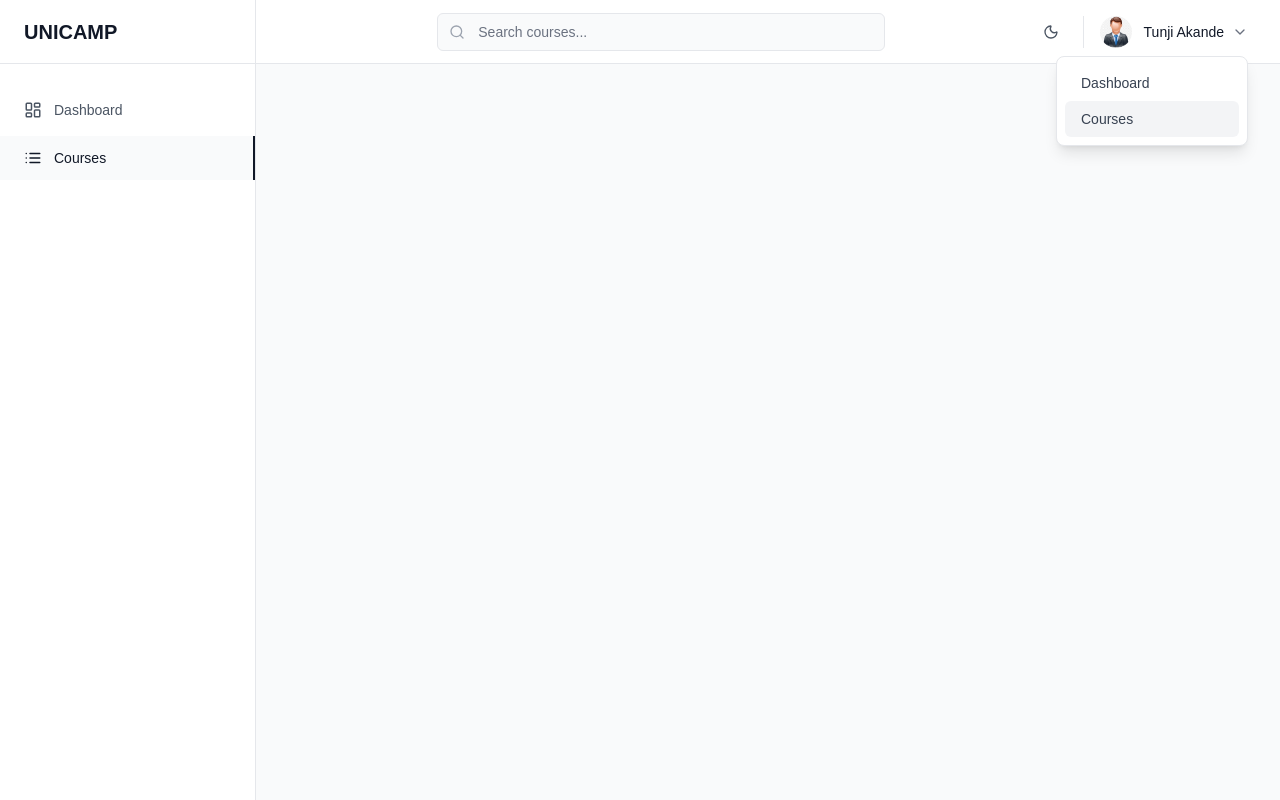
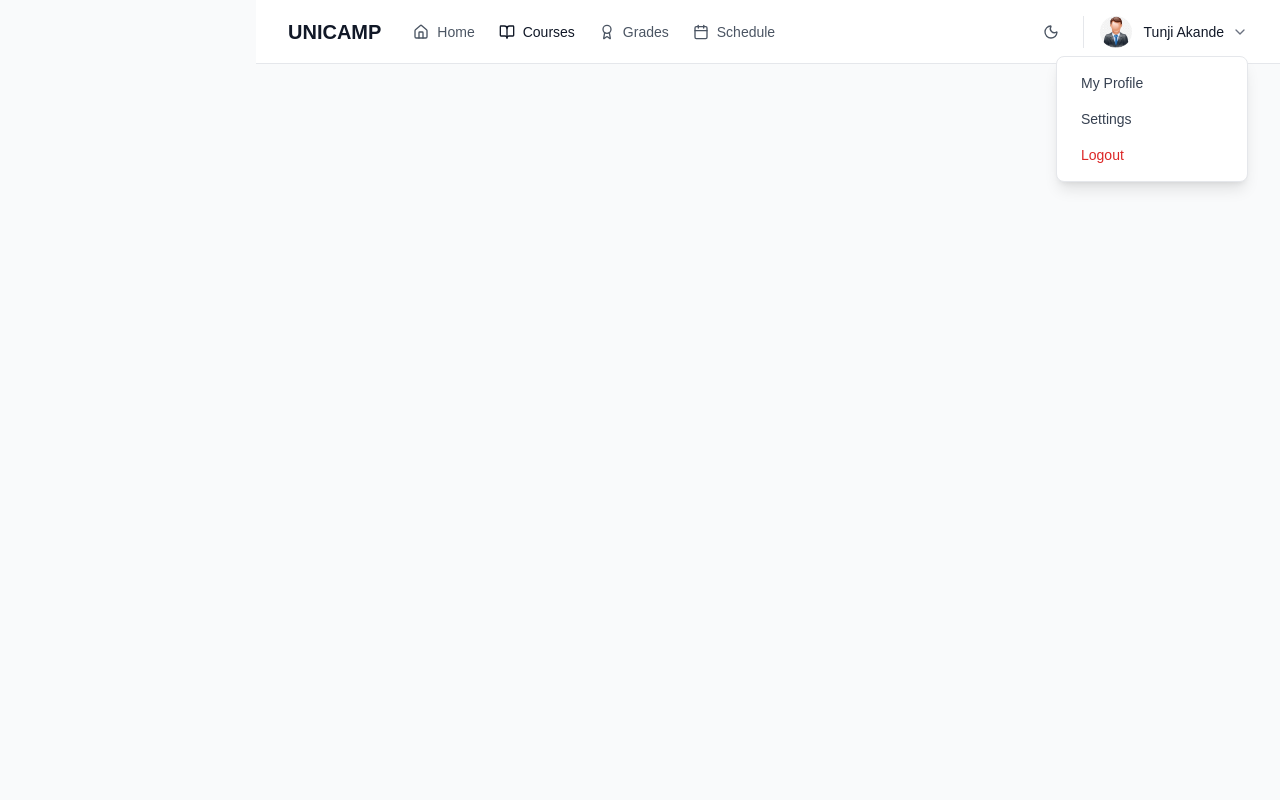
Before and after one commit to Tun95/my_unicamp, a React (Vite) app in the folder frontend_client/: page /courses in a window 1280 px wide. Both pictures are taken after a click on the button "Tunji Akande". Built offline with nearby package versions, Linux system fonts and the light colour scheme; a web font is replaced by a local one.

Commit message:
FEAT: update nav bar and side for client

```diff
--- a/frontend_client/src/common/navbar/Navbar.tsx
+++ b/frontend_client/src/common/navbar/Navbar.tsx
@@ -1,20 +1,25 @@
 import { useState, useRef, useEffect } from "react";
-import { Search, Moon, Sun, ChevronDown, Menu } from "lucide-react";
-import { Link, NavLink, useNavigate } from "react-router-dom";
+import {
+  Moon,
+  Sun,
+  ChevronDown,
+  Menu,
+  Home,
+  BookOpen,
+  Calendar,
+  Award,
+} from "lucide-react";
+import { Link, NavLink, } from "react-router-dom";
 
 import user_image from "../../assets/users.png";
 import Sidebar from "../sidebar/Sidebar";
-import { useSearch, useTheme } from "../../custom hooks/Hooks";
+import { useTheme } from "../../custom hooks/Hooks";
 
 function Navbar() {
   const [mobileSidebarOpen, setMobileSidebarOpen] = useState(false);
   const { theme, toggleTheme } = useTheme();
   const [showProfileDropdown, setShowProfileDropdown] = useState(false);
   const profileRef = useRef<HTMLDivElement>(null);
-
-  const navigate = useNavigate();
-
-  const { globalSearch, setGlobalSearch } = useSearch();
 
   // Handle click outside dropdown
   useEffect(() => {
@@ -31,48 +36,45 @@ function Navbar() {
     return () => document.removeEventListener("mousedown", handleClickOutside);
   }, []);
 
-  const handleSearchChange = (value: string) => {
-    setGlobalSearch(value);
-  };
-
-  const handleKeyPress = (e: React.KeyboardEvent<HTMLInputElement>) => {
-    if (e.key === "Enter" && globalSearch.trim()) {
-      navigate("/courses");
-    }
-  };
+  const navItems = [
+    { icon: Home, label: "Home", path: "/" },
+    { icon: BookOpen, label: "Courses", path: "/courses" },
+    { icon: Award, label: "Grades", path: "/grades" },
+    { icon: Calendar, label: "Schedule", path: "/schedule" },
+  ];
 
   return (
     <>
       <header className="header sticky top-0 h-16 flex items-center justify-between px-8 max-900px:px-4 max-480px:px-2 bg-white dark:bg-gray-800 border-b border-gray-200 dark:border-gray-700 transition-all z-20">
-        {/* Left section: Logo and date range chips */}
-        <div className="flex items-center gap-6">
+        {/* Left section: Logo and navigation links */}
+        <div className="flex items-center gap-8">
           {/* Logo */}
-          <div className="max-900px:flex hidden items-center">
           <Link
             to="/"
             className="font-display text-xl font-semibold text-gray-900 dark:text-white"
           >
             UNICAMP
           </Link>
-          </div>
-        </div>
 
-        {/* Middle section: Search bar */}
-        <div className="max-900px:hidden flex items-center gap-6 flex-1 justify-center">
-          <div className="relative max-w-md flex-1">
-            <Search
-              className="absolute left-3 top-1/2 -translate-y-1/2 text-gray-400 dark:text-gray-500"
-              size={16}
-            />
-            <input
-              type="text"
-              placeholder="Search courses..."
-              value={globalSearch}
-              onChange={(e) => handleSearchChange(e.target.value)}
-              onKeyDown={handleKeyPress}
-              className="w-full bg-gray-50 dark:bg-gray-900 text-gray-900 dark:text-white placeholder-gray-500 dark:placeholder-gray-400 pl-10 pr-4 py-2 rounded-md border border-gray-200 dark:border-gray-700 focus:outline-none focus:border-gray-300 dark:focus:border-gray-600 text-sm transition-all"
-            />
-          </div>
+          {/* Navigation Links - Hidden on mobile */}
+          <nav className="max-900px:hidden flex items-center gap-6">
+            {navItems.map((item) => (
+              <NavLink
+                key={item.path}
+                to={item.path}
+                className={({ isActive }) =>
+                  `flex items-center gap-2 text-sm font-medium transition-colors hover:text-gray-900 dark:hover:text-white ${
+                    isActive
+                      ? "text-gray-900 dark:text-white"
+                      : "text-gray-600 dark:text-gray-400"
+                  }`
+                }
+              >
+                <item.icon size={16} />
+                {item.label}
+              </NavLink>
+            ))}
+          </nav>
         </div>
 
         {/* Right section: Theme toggle, profile, and mobile menu */}
@@ -115,30 +117,33 @@ function Navbar() {
                 <div className="absolute right-0 top-1.5 mt-7 w-48 bg-white dark:bg-gray-800 rounded-lg border border-gray-200 dark:border-gray-700 shadow-lg z-50">
                   <div className="p-2">
                     <NavLink
-                      to="/"
+                      to="/profile"
                       className={({ isActive }) =>
                         `block px-4 py-2 text-sm text-gray-700 dark:text-gray-200 hover:bg-gray-100 dark:hover:bg-gray-700 rounded-md ${
                           isActive ? "bg-gray-100 dark:bg-gray-700" : ""
                         }`
                       }
                     >
-                      Dashboard
+                      My Profile
                     </NavLink>
                     <NavLink
-                      to="/courses"
+                      to="/settings"
                       className={({ isActive }) =>
                         `block px-4 py-2 text-sm text-gray-700 dark:text-gray-200 hover:bg-gray-100 dark:hover:bg-gray-700 rounded-md ${
                           isActive ? "bg-gray-100 dark:bg-gray-700" : ""
                         }`
                       }
                     >
-                      Courses
+                      Settings
                     </NavLink>
+                    <button className="block w-full text-left px-4 py-2 text-sm text-red-600 dark:text-red-400 hover:bg-gray-100 dark:hover:bg-gray-700 rounded-md">
+                      Logout
+                    </button>
                   </div>
                 </div>
               )}
             </div>
-            {/* Mobile: Show menu icon instead of settings */}
+            {/* Mobile: Show menu icon */}
             <button
               onClick={() => setMobileSidebarOpen(true)}
               className="p-2 text-gray-600 dark:text-gray-400 hover:text-gray-900 dark:hover:text-white transition-colors rounded-lg hover:bg-gray-100 dark:hover:bg-gray-700 max-900px:block hidden"
@@ -151,20 +156,7 @@ function Navbar() {
 
       {/* Mobile Sidebar/Drawer */}
       {mobileSidebarOpen && (
-        <div
-          className="max-900px:h-[100vh] fixed inset-0 bg-black bg-opacity-50 z-30 lg:hidden"
-          onClick={() => setMobileSidebarOpen(false)}
-        ></div>
-      )}
-      {mobileSidebarOpen && (
-        <div
-          className={`fixed lg:hidden z-40 transition-transform duration-500 ease-in-out ${
-            mobileSidebarOpen ? "translate-x-0" : "-translate-x-full"
-          }`}
-          style={{ left: 0, top: 0 }}
-        >
-          <Sidebar onClose={() => setMobileSidebarOpen(false)} mobileVersion />
-        </div>
+        <Sidebar onClose={() => setMobileSidebarOpen(false)} />
       )}
     </>
   );
--- a/frontend_client/src/common/sidebar/Sidebar.tsx
+++ b/frontend_client/src/common/sidebar/Sidebar.tsx
@@ -1,40 +1,84 @@
 import { Link, useLocation } from "react-router-dom";
-import { LayoutDashboard, List, X } from "lucide-react";
+import {
+  Home,
+  BookOpen,
+  Award,
+  Calendar,
+  User,
+  Settings,
+  LogOut,
+  X,
+} from "lucide-react";
+import user_image from "../../assets/users.png";
 
 interface SidebarProps {
-  onClose?: () => void;
-  mobileVersion?: boolean;
+  onClose: () => void;
 }
 
-const Sidebar = ({ onClose, mobileVersion = false }: SidebarProps) => {
+const Sidebar = ({ onClose }: SidebarProps) => {
   const location = useLocation();
 
   const menuItems = [
-    { icon: LayoutDashboard, label: "Dashboard", path: "/" },
-    { icon: List, label: "Courses", path: "/courses" },
+    { icon: Home, label: "Home", path: "/" },
+    { icon: BookOpen, label: "Courses", path: "/courses" },
+    { icon: Award, label: "Grades", path: "/grades" },
+    { icon: Calendar, label: "Schedule", path: "/schedule" },
+  ];
+
+  const profileItems = [
+    { icon: User, label: "My Profile", path: "/profile" },
+    { icon: Settings, label: "Settings", path: "/settings" },
+    { icon: LogOut, label: "Logout", path: "/logout", isLogout: true },
   ];
 
   return (
+    <>
+      {/* Overlay */}
       <div
-      className={`max-900px:h-[100vh] fixed left-0 h-screen w-64 bg-white dark:bg-gray-800 border-r border-gray-200 dark:border-gray-700 transition-all z-10 ${
-        !mobileVersion ? "max-900px:hidden" : ""
-      }`}
-    >
+        className="fixed inset-0 bg-black bg-opacity-50 z-30 lg:hidden"
+        onClick={onClose}
+      />
+
+      {/* Drawer */}
+      <div className="fixed left-0 top-0 h-full w-80 bg-white dark:bg-gray-800 border-r border-gray-200 dark:border-gray-700 z-40 lg:hidden">
+        {/* Header */}
         <div className="flex items-center justify-between px-6 h-16 border-b border-gray-200 dark:border-gray-700">
           <span className="font-display text-xl font-semibold text-gray-900 dark:text-white">
             UNICAMP
           </span>
-        {mobileVersion && (
           <button
             onClick={onClose}
-            className="p-1 text-gray-500 hover:text-gray-700 dark:hover:text-gray-300"
+            className="p-1 text-gray-500 hover:text-gray-700 dark:hover:text-gray-300 transition-colors"
           >
             <X size={20} />
           </button>
-        )}
         </div>
 
-      <nav className="mt-6">
+        {/* User Profile */}
+        <div className="px-6 py-4 border-b border-gray-200 dark:border-gray-700">
+          <div className="flex items-center gap-3">
+            <img
+              src={user_image}
+              alt="Profile"
+              className="w-10 h-10 rounded-full"
+            />
+            <div>
+              <p className="text-sm font-medium text-gray-900 dark:text-white">
+                Tunji Akande
+              </p>
+              <p className="text-xs text-gray-500 dark:text-gray-400">
+                Student
+              </p>
+            </div>
+          </div>
+        </div>
+
+        {/* Navigation */}
+        <nav className="mt-4">
+          <div className="px-3">
+            <p className="px-3 text-xs font-medium text-gray-500 dark:text-gray-400 uppercase tracking-wider mb-2">
+              Navigation
+            </p>
             <ul className="space-y-1">
               {menuItems.map((item) => {
                 const isActive = location.pathname === item.path;
@@ -42,10 +86,10 @@ const Sidebar = ({ onClose, mobileVersion = false }: SidebarProps) => {
                   <li key={item.path}>
                     <Link
                       to={item.path}
-                  onClick={mobileVersion ? onClose : undefined} // Close drawer on mobile when clicking a link
-                  className={`flex items-center gap-3 px-6 py-3 text-sm hover:bg-gray-50 dark:hover:bg-gray-700/50 transition-all ${
+                      onClick={onClose}
+                      className={`flex items-center gap-3 px-3 py-3 text-sm hover:bg-gray-50 dark:hover:bg-gray-700/50 transition-all rounded-lg ${
                         isActive
-                      ? "text-gray-900 dark:text-white bg-gray-50 dark:bg-gray-700/50 border-r-2 border-gray-900 dark:border-white font-medium"
+                          ? "text-gray-900 dark:text-white bg-gray-50 dark:bg-gray-700/50 font-medium"
                           : "text-gray-600 dark:text-gray-400 hover:text-gray-900 dark:hover:text-white"
                       }`}
                     >
@@ -56,8 +100,35 @@ const Sidebar = ({ onClose, mobileVersion = false }: SidebarProps) => {
                 );
               })}
             </ul>
+          </div>
+
+          {/* Profile Section */}
+          <div className="px-3 mt-6">
+            <p className="px-3 text-xs font-medium text-gray-500 dark:text-gray-400 uppercase tracking-wider mb-2">
+              Account
+            </p>
+            <ul className="space-y-1">
+              {profileItems.map((item) => (
+                <li key={item.path}>
+                  <Link
+                    to={item.path}
+                    onClick={onClose}
+                    className={`flex items-center gap-3 px-3 py-3 text-sm hover:bg-gray-50 dark:hover:bg-gray-700/50 transition-all rounded-lg ${
+                      item.isLogout
+                        ? "text-red-600 dark:text-red-400 hover:text-red-700 dark:hover:text-red-300"
+                        : "text-gray-600 dark:text-gray-400 hover:text-gray-900 dark:hover:text-white"
+                    }`}
+                  >
+                    <item.icon size={18} />
+                    {item.label}
+                  </Link>
+                </li>
+              ))}
+            </ul>
+          </div>
         </nav>
       </div>
+    </>
   );
 };
 
--- a/frontend_client/src/screens/homescreen/HomeScreen.tsx
+++ b/frontend_client/src/screens/homescreen/HomeScreen.tsx
@@ -1,7 +1,23 @@
-import React from "react";
+import { Helmet } from "react-helmet-async";
+import Navbar from "../../common/navbar/Navbar";
 
 function HomeScreen() {
-  return <div></div>;
+  return (
+    <div>
+      <Helmet>
+        <title>Home | UNICAMP</title>
+      </Helmet>
+      <div className="min-h-screen bg-gray-50 dark:bg-gray-900 transition-all">
+        {/* Navbar */}
+        <Navbar />
+
+        {/* Main content area */}
+        <main className="p-8 max-900px:p-4 max-480px:p-2">
+          {/* Your home content goes here */}
+        </main>
+      </div>
+    </div>
+  );
 }
 
 export default HomeScreen;
```
Lines whose indentation alone changed are shown as unchanged.
